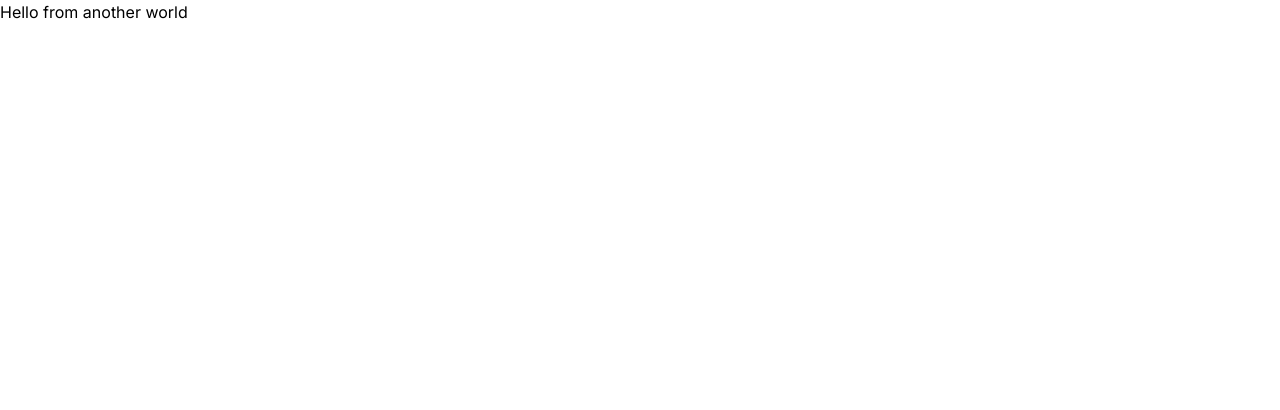
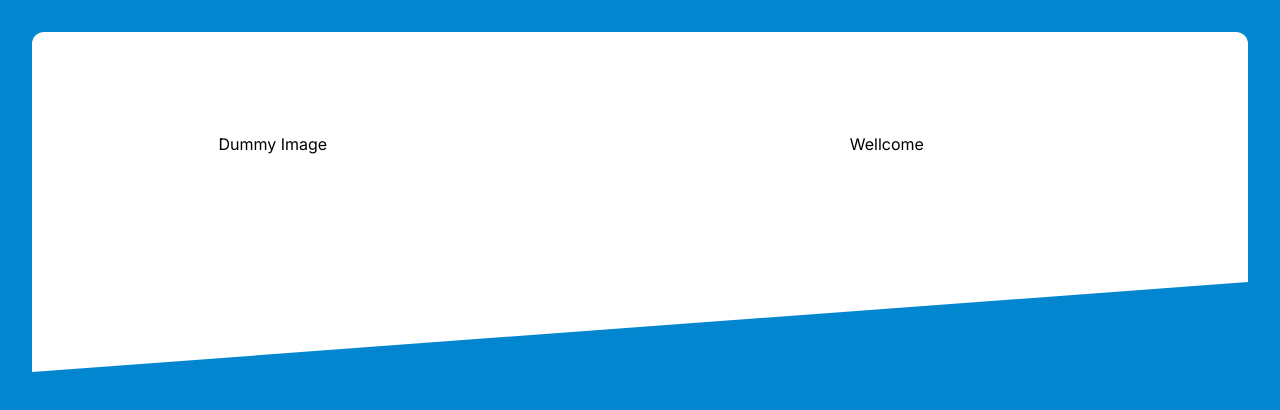
Before and after one commit to Sparshlohana/rrr, a Next.js app: page / in a window 1280 px wide. Shown: the top 410 px of the page. Built offline with nearby package versions, Linux system fonts and the light colour scheme.

Commit message:
Sample ui update [Login Page]

```diff
--- /dev/null
+++ b/src/app/Login.css
@@ -0,0 +1,3 @@
+.shape {
+  clip-path: polygon(0 0, 100% 0, 100% 50%, 0 68%);
+}
--- /dev/null
+++ b/src/app/LoginPage.jsx
@@ -0,0 +1,18 @@
+import "./Login.css";
+
+const LoginPage = () => {
+  return (
+    <div className="bg-[#0386D0] w-[100%] h-screen flex ">
+      <div className="shape h-[500px] w-screen bg-white m-8 rounded-xl flex items-center text-center flex-row gap-3  ">
+        <div className="w-[40%] h-[300px]">
+          <h1>Dummy Image</h1>
+        </div>
+        <div className="w-[60%] h-[300px]">
+          <h1>Wellcome</h1>
+        </div>
+      </div>
+    </div>
+  );
+};
+
+export default LoginPage;
--- a/src/app/page.js
+++ b/src/app/page.js
@@ -1,3 +1,9 @@
+import LoginPage from "./LoginPage";
+
 export default function Home() {
-  return <>Hello from another world</>;
+  return (
+    <>
+      <LoginPage />
+    </>
+  );
 }
```
